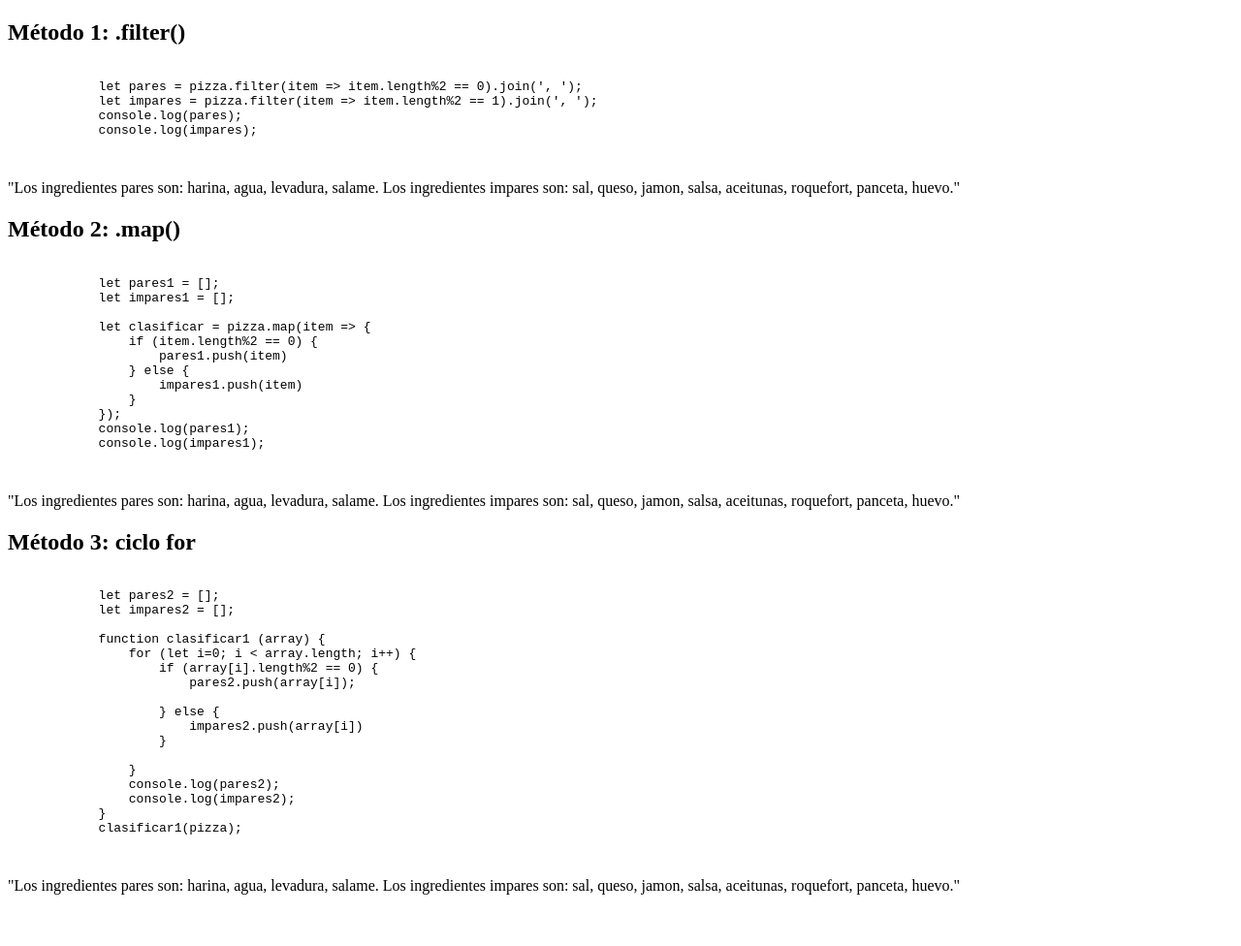
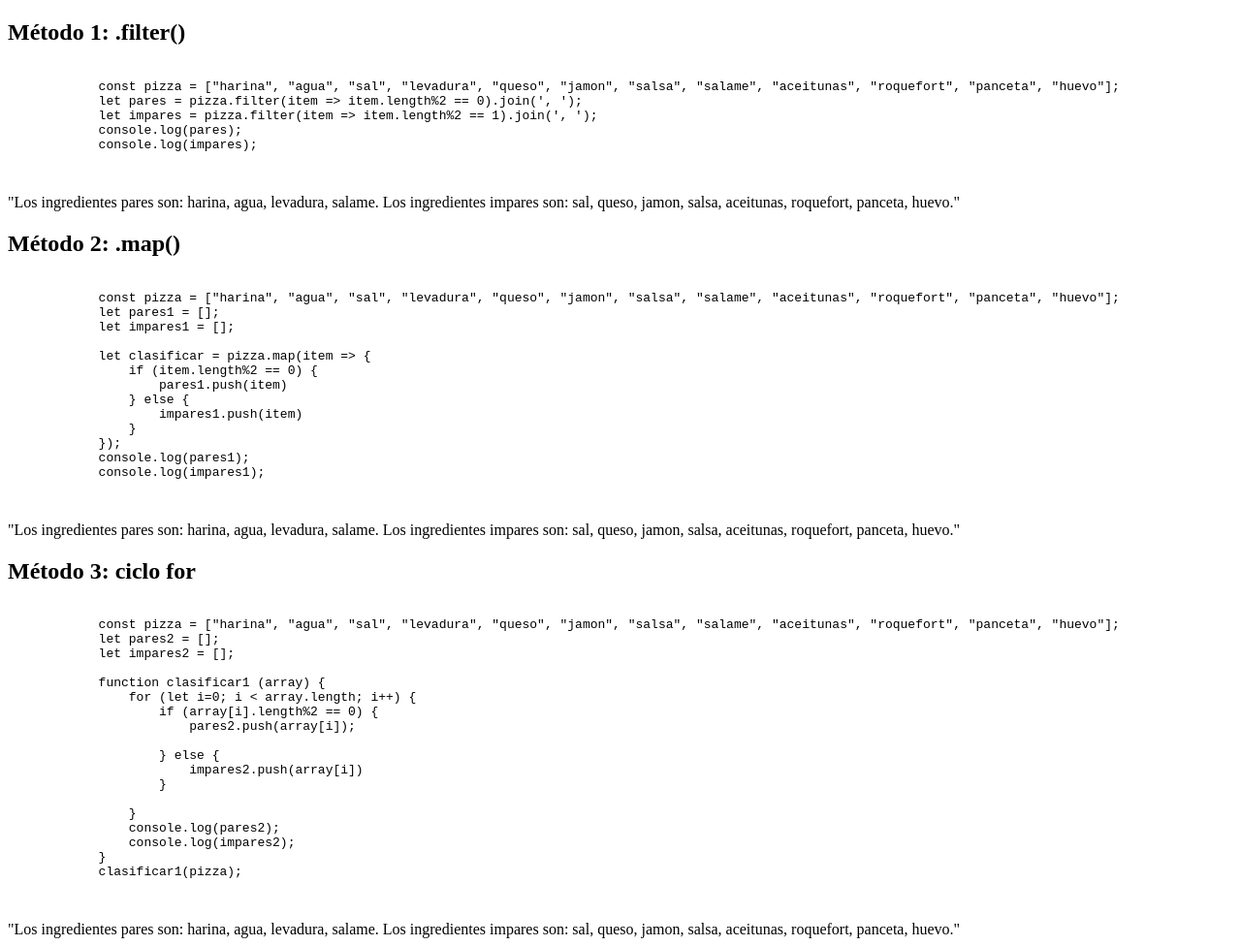
Before and after one commit to CrisDesco88/Nucba-E1-JS, a plain HTML site: page index.html in a window 1280 px wide. Shown: the whole page at 97% size. Before the commit the page ends 931 px from the top, so only its background shows below. Drawn offline with Linux system fonts and the light colour scheme.

Commit message:
Agregado array pizza al html

```diff
--- a/index.html
+++ b/index.html
@@ -10,6 +10,7 @@
     <h2>Método 1: .filter()</h2>
     <pre>
         <code>
+            const pizza = ["harina", "agua", "sal", "levadura", "queso", "jamon", "salsa", "salame", "aceitunas", "roquefort", "panceta", "huevo"];
             let pares = pizza.filter(item => item.length%2 == 0).join(', ');
             let impares = pizza.filter(item => item.length%2 == 1).join(', ');
             console.log(pares);
@@ -23,6 +24,7 @@
     <h2>Método 2: .map()</h2>
     <pre>
         <code>
+            const pizza = ["harina", "agua", "sal", "levadura", "queso", "jamon", "salsa", "salame", "aceitunas", "roquefort", "panceta", "huevo"];
             let pares1 = [];
             let impares1 = [];
 
@@ -44,6 +46,7 @@
     <h2>Método 3: ciclo for</h2>
     <pre>
         <code>
+            const pizza = ["harina", "agua", "sal", "levadura", "queso", "jamon", "salsa", "salame", "aceitunas", "roquefort", "panceta", "huevo"];
             let pares2 = [];
             let impares2 = [];
 
```
